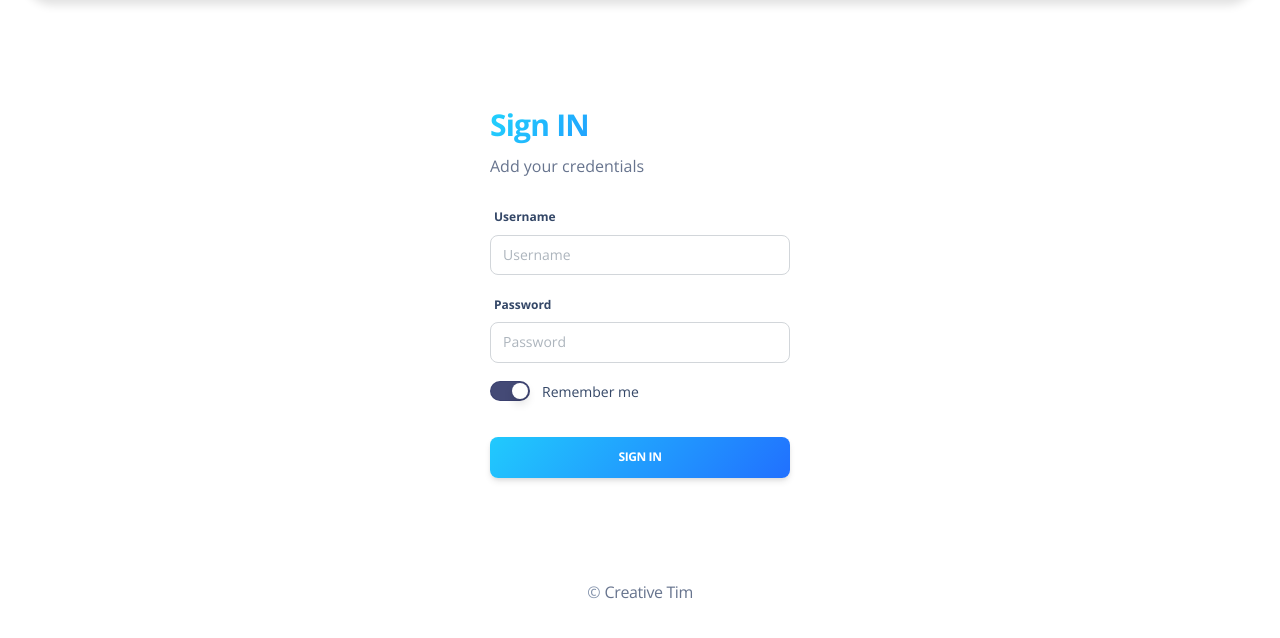
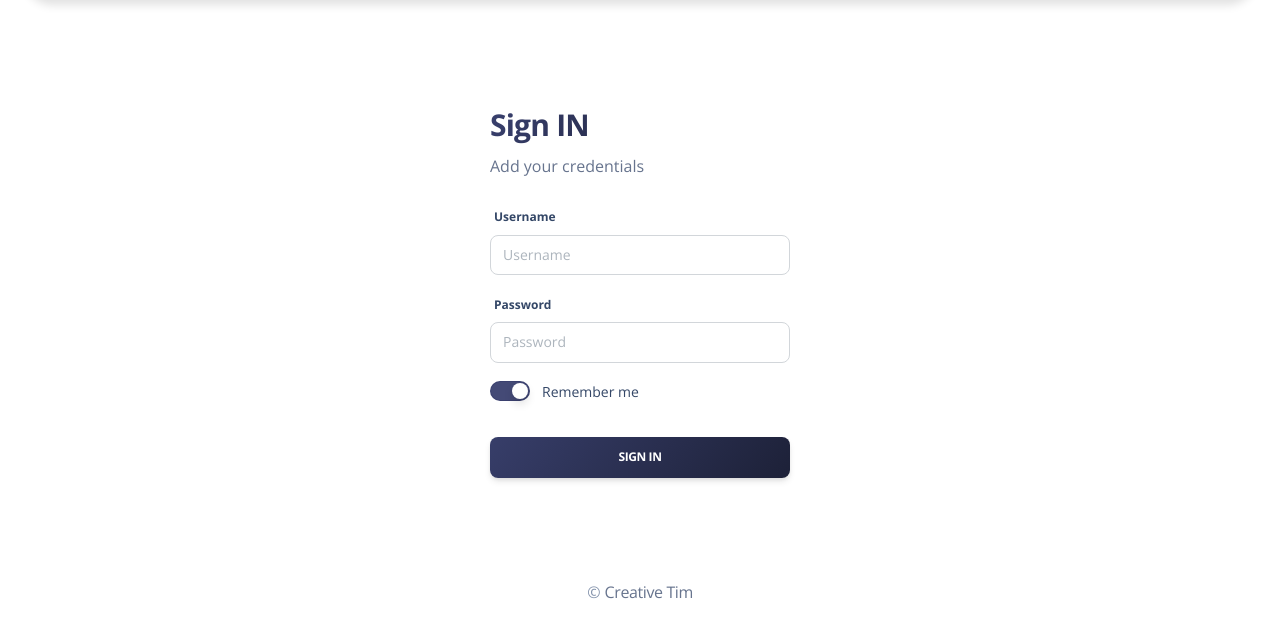
Before and after one commit to amirayat/RelocateJobs, a Django app: template admin_soft/templates/admin/login.html in a window 1280 px wide. Shown: the part 73-711 px from the top of the page. Run offline with Django 4.2, Linux system fonts and the light colour scheme; the template is opened without the code that fills it: values that come from a table or form of the project are taken from there, others are empty; some libraries are stand-ins or nearby versions.

Commit message:
change colors to dark

```diff
--- a/admin_soft/templates/admin/login.html
+++ b/admin_soft/templates/admin/login.html
@@ -13,7 +13,7 @@
             <div class="col-xl-4 col-lg-5 col-md-6 d-flex flex-column mx-auto">
               <div class="card card-plain mt-8">
                 <div class="card-header pb-0 text-left bg-transparent">
-                  <h3 class="font-weight-bolder text-info text-gradient">
+                  <h3 class="font-weight-bolder text-dark text-gradient">
                     Sign IN
                   </h3>
                   <p class="mb-0">
@@ -52,7 +52,7 @@
                       <label class="form-check-label" for="rememberMe">Remember me</label>
                     </div>
                     <div class="text-center">
-                      <button class="btn bg-gradient-info w-100 mt-4 mb-0">Sign in</button>
+                      <button class="btn bg-gradient-dark w-100 mt-4 mb-0">Sign in</button>
                     </div>
                   </form>
                 </div>
```
